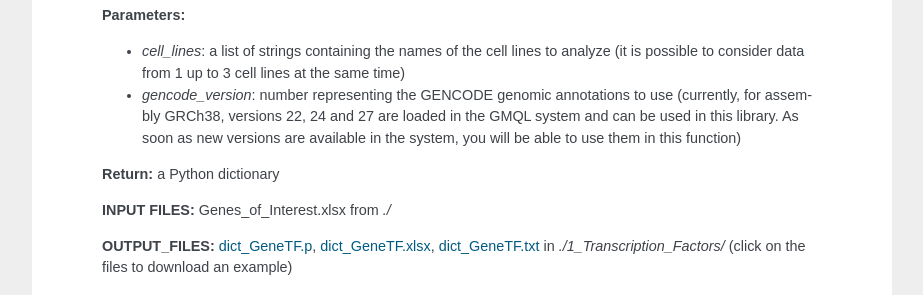
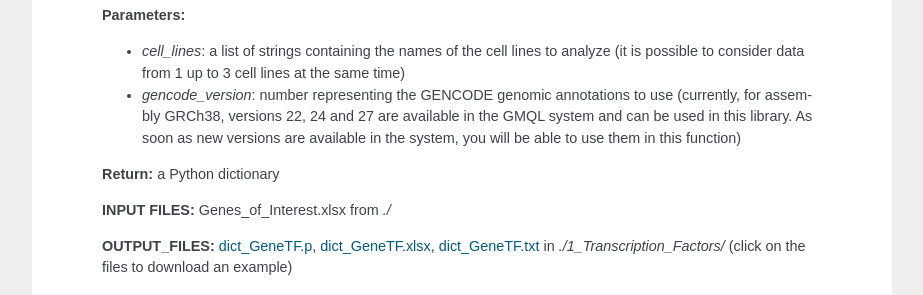
Before and after one commit to DEIB-GECO/genereg, a Sphinx documentation site: the page built from doc/source/encode.rst, in a window 1280 px wide. Shown: the part 1036-1331 px from the top of the page, without its empty margins (198-1121 px from the left). Built offline with Sphinx 7.4.7, drawn with Linux system fonts in a browser that asks for light colours.

Commit message:
Update encode.rst

```diff
--- a/doc/source/encode.rst
+++ b/doc/source/encode.rst
@@ -22,7 +22,7 @@ Extraction of Transcription Factors
 
 	* *cell_lines*: a list of strings containing the names of the cell lines to analyze (it is possible to consider data from 1 up to 3 cell lines at the same time)
 
-	* *gencode_version*: number representing the GENCODE genomic annotations to use (currently, for assembly GRCh38, versions 22, 24 and 27 are loaded in the GMQL system and can be used in this library. As soon as new versions are available in the system, you will be able to use them in this function)
+	* *gencode_version*: number representing the GENCODE genomic annotations to use (currently, for assembly GRCh38, versions 22, 24 and 27 are available in the GMQL system and can be used in this library. As soon as new versions are available in the system, you will be able to use them in this function)
 
 	**Return:** a Python dictionary
 
```
